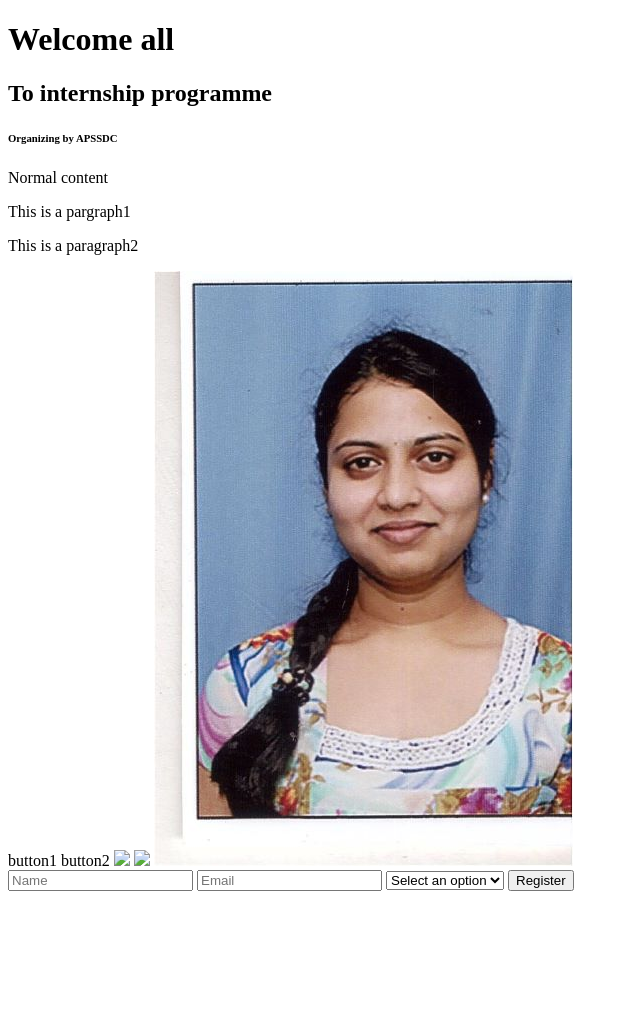
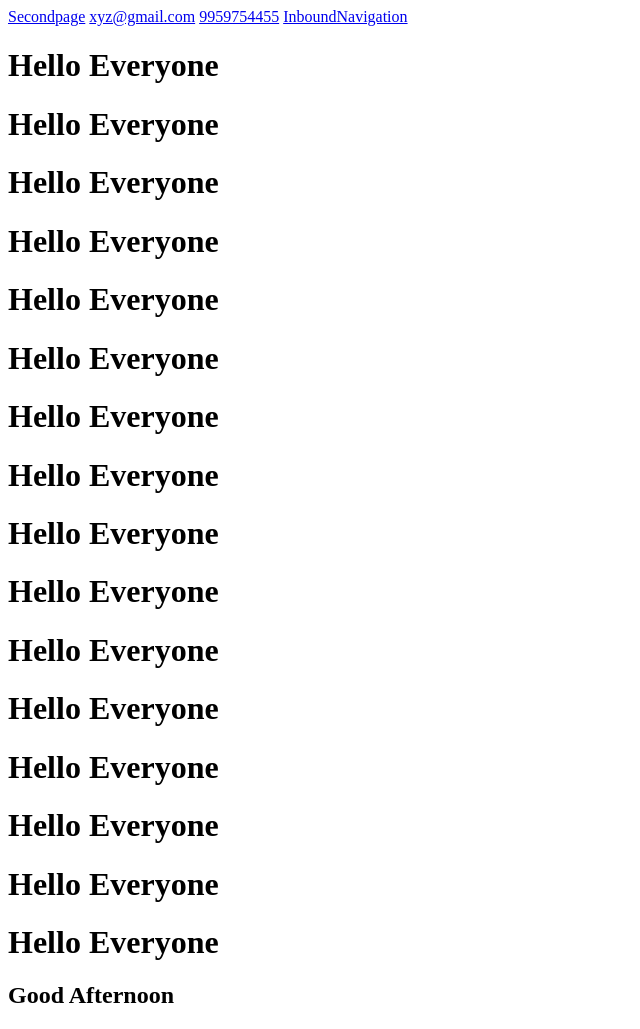
Before and after one commit to BhavyaManam/srm-internship-for-reactjs, a plain HTML site: page index.html in a window 1280 px wide. Shown: the whole page, without its empty margins (0-640 px from the left). Before the commit the page ends 899 px from the top, so only its background shows below. Drawn offline with Linux system fonts and the light colour scheme.

Commit message:
29june2020

```diff
--- a/index.html
+++ b/index.html
@@ -3,31 +3,29 @@
 <head>
 	<title>::Reactjsproject::</title>
 	<link rel="icon" type="favicon" href="image/image.svg">
-
 </head>
 <body>
-	<h1> Welcome all </h1>
-	<h2> To internship programme </h2>
-	<h6> Organizing by APSSDC </h6>
-	<h7> Normal content</h7>
-	<p> This is a pargraph1 </p>
-	<p> This is a paragraph2 </p>
-	<span> button1 </span>
-	<span> button2 </span>
-	<img src="image/image.svg" width="200px">
-	<img src="image/image.svg" width="200px">
-	<img src="image/3.jpg">
-	<form>
-		<input type="text" placeholder="Name" required>
-		<input type="email" placeholder="Email" required>
-		<select required>
-			<option value="" selected disabled> Select an option</option>
-			<option value="one"> Guntur</option>
-			<option> Vijayawada</option>
-			<option> Vizag </option>
-		</select>
-		<input type="submit" value="Register">
-	</form>
+	<a href="about.html">Secondpage</a>
+	<a href="mailto: xyz@gmail.com">xyz@gmail.com</a>
+	<a href="tel: +919959754455">9959754455</a>
+	<a href="#one">InboundNavigation</a>
+	<h1> Hello Everyone </h1>
+	<h1> Hello Everyone </h1>
+	<h1> Hello Everyone </h1>
+	<h1> Hello Everyone </h1>
+	<h1> Hello Everyone </h1>
+	<h1> Hello Everyone </h1>
+	<h1> Hello Everyone </h1>
+	<h1> Hello Everyone </h1>
+	<h1> Hello Everyone </h1>
+	<h1> Hello Everyone </h1>
+	<h1> Hello Everyone </h1>
+	<h1> Hello Everyone </h1>
+	<h1> Hello Everyone </h1>
+	<h1> Hello Everyone </h1>
+	<h1> Hello Everyone </h1>
+	<h1> Hello Everyone </h1>
+	<h2 id="one"> Good Afternoon</h2>
 
 </body>
 </html>
```
Also changed, not shown: about.html (added, +16 -0 lines).
